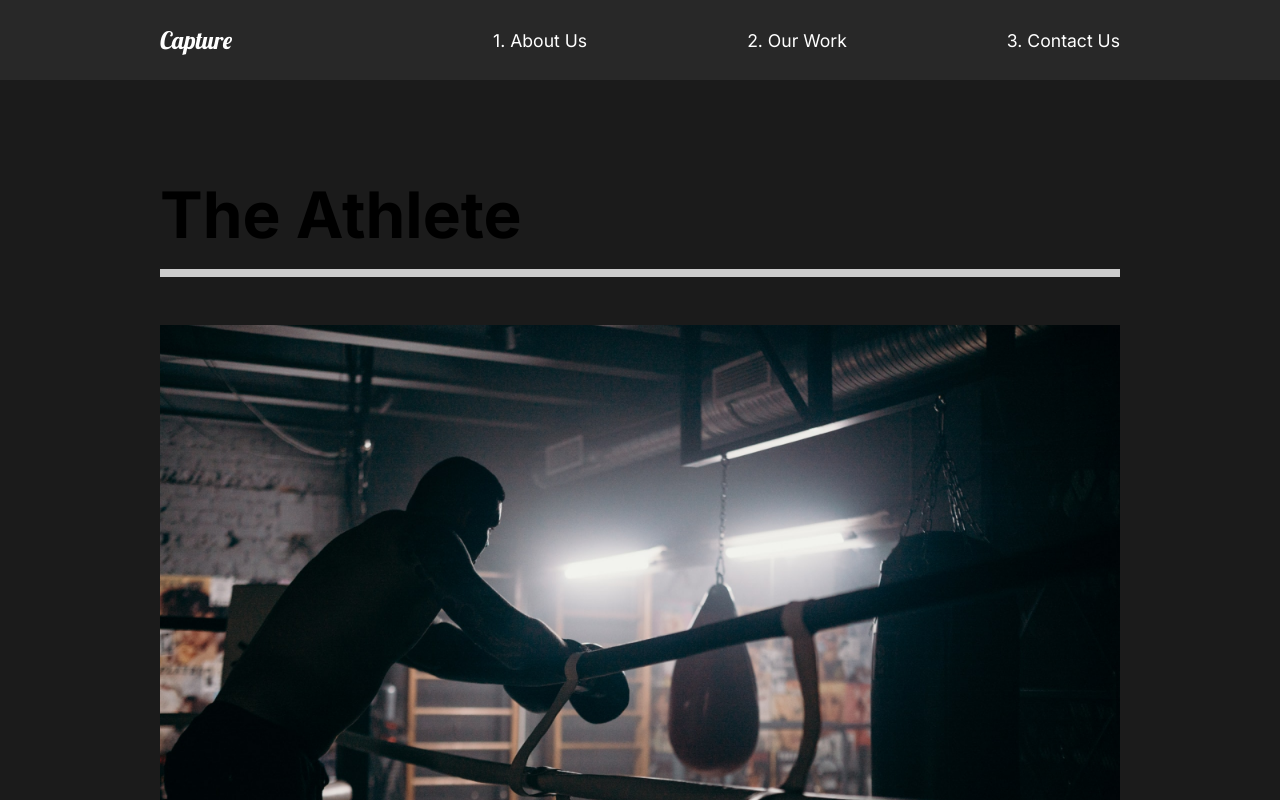
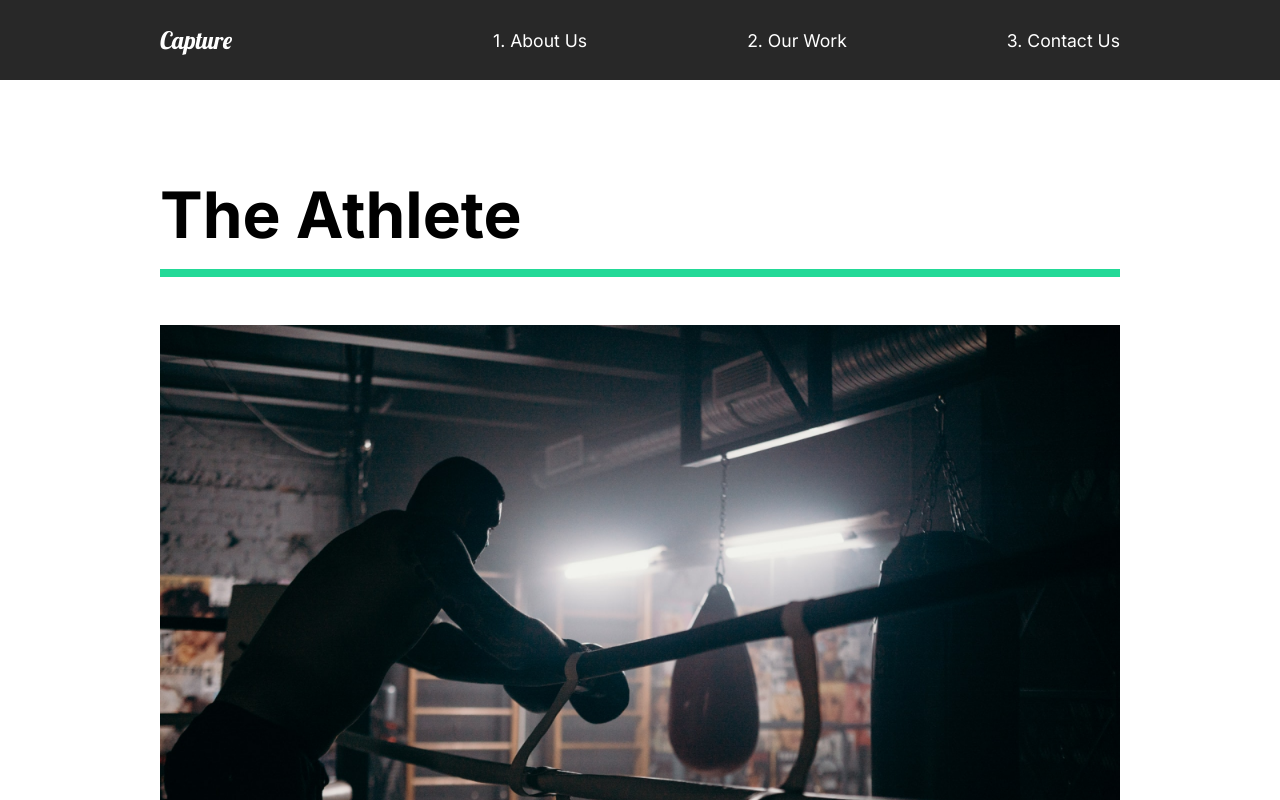
Before and after one commit to geoffctn/capture, a React (Create React App) app: page /work in a window 1280 px wide. Shown: the top 800 px of the page. Built offline with nearby package versions, Linux system fonts and the light colour scheme.

Commit message:
added animations

```diff
--- a/src/App.js
+++ b/src/App.js
@@ -1,5 +1,5 @@
 // router
-import { Switch, Route } from 'react-router-dom'
+import { Switch, Route, useLocation } from 'react-router-dom'
 // pages
 import AboutUs from './pages/AboutUs'
 import ContactUs from './pages/ContactUs'
@@ -9,13 +9,17 @@ import MovieDetail from './pages/MovieDetail'
 import Nav from './components/Nav'
 // styles
 import GlobalStyle from './components/GlobalStyle'
+// animations
+import { AnimatePresence } from 'framer-motion'
 
 function App() {
+  const location = useLocation()
   return (
     <div className="App">
       <GlobalStyle />
       <Nav />
-      <Switch>
+      <AnimatePresence exitBeforeEnter>
+        <Switch location={location} key={location.pathname}>
           <Route exact path="/">
             <AboutUs />
           </Route>
@@ -29,6 +33,7 @@ function App() {
             <ContactUs />
           </Route>
         </Switch>
+      </AnimatePresence>
     </div>
   )
 }
--- /dev/null
+++ b/src/animation.js
@@ -0,0 +1,94 @@
+export const pageAnimation = {
+  hidden: {
+    opacity: 0,
+    y: 300,
+  },
+  show: {
+    opacity: 1,
+    y: 0,
+    transition: {
+      duration: 1,
+      when: 'beforeChildren',
+      staggerChildren: 0.25,
+    },
+  },
+  exit: {
+    opacity: 0,
+    transition: {
+      duration: 0.5,
+    },
+  },
+}
+
+export const titleAnimation = {
+  hidden: {
+    y: 200,
+  },
+  show: {
+    y: 0,
+    transition: {
+      duration: 0.75,
+      ease: 'easeOut',
+    },
+  },
+}
+
+export const fade = {
+  hidden: {
+    opacity: 0,
+  },
+  show: {
+    opacity: 1,
+    transition: {
+      duration: 0.75,
+      ease: 'easeOut',
+    },
+  },
+}
+
+export const photoAnimation = {
+  hidden: {
+    opacity: 0,
+    scale: 1.5,
+  },
+  show: {
+    opacity: 1,
+    scale: 1,
+    transition: {
+      duration: 0.75,
+      ease: 'easeOut',
+    },
+  },
+}
+
+export const lineAnimation = {
+  hidden: {
+    width: '0%',
+  },
+  show: {
+    width: '100%',
+    transition: {
+      duration: 1,
+    },
+  },
+}
+
+export const slider = {
+  hidden: { x: '-130%', skew: '45deg' },
+  show: {
+    x: '100%',
+    skew: '0deg',
+    transition: { ease: 'easeOut', duration: 1 },
+  },
+}
+
+export const sliderContainer = {
+  hidden: { opacity: 1 },
+  show: {
+    opacity: 1,
+    transition: {
+      staggerChildren: 0.1,
+      ease: 'easeOut',
+    },
+  },
+}
--- /dev/null
+++ b/src/components/Wave.js
@@ -0,0 +1,31 @@
+import React from 'react'
+import styled from 'styled-components'
+import { motion } from 'framer-motion'
+
+const Wave = () => {
+  return (
+    <WaveSvg
+      viewBox="0 0 1440 363"
+      fill="none"
+      xmlns="http://www.w3.org/2000/svg"
+    >
+      <motion.path
+        initial={{ pathLength: 0, pathOffset: 1 }}
+        animate={{ pathLength: 1, pathOffset: 0 }}
+        transition={{ duration: 1 }}
+        d="M1440 27.4774C1352.73 19.8184 1122.41 49.0556 899.331 227.276C620.48 450.052 354.282 355.647 170.328 185.318C23.165 49.0556 -4.21721 8.32998 0.487081 5"
+        stroke="#D96ED4"
+        strokeOpacity="0.1"
+        strokeWidth="10"
+      />
+    </WaveSvg>
+  )
+}
+
+const WaveSvg = styled.svg`
+  position: absolute;
+  left: 0;
+  z-index: 1;
+`
+
+export default Wave
--- a/src/pages/AboutUs.js
+++ b/src/pages/AboutUs.js
@@ -2,14 +2,22 @@ import React from 'react'
 import AboutSection from '../components/AboutSection'
 import ServicesSection from '../components/ServicesSection'
 import FaqSection from '../components/FaqSection'
+// animations
+import { motion } from 'framer-motion'
+import { pageAnimation } from '../animation'
 
 const AboutUs = () => {
   return (
-    <>
+    <motion.div
+      exit="exit"
+      variants={pageAnimation}
+      initial="hidden"
+      animate="show"
+    >
       <AboutSection />
       <ServicesSection />
       <FaqSection />
-    </>
+    </motion.div>
   )
 }
 
--- a/src/pages/ContactUs.js
+++ b/src/pages/ContactUs.js
@@ -1,10 +1,19 @@
 import React from 'react'
+// animations
+import { motion } from 'framer-motion'
+import { pageAnimation } from '../animation'
 
 const ContactUs = () => {
   return (
-    <div>
+    <motion.div
+      exit="exit"
+      variants={pageAnimation}
+      initial="hidden"
+      animate="show"
+      style={{ background: '#fff' }}
+    >
       <h1>Contact Us</h1>
-    </div>
+    </motion.div>
   )
 }
 
--- a/src/pages/MovieDetail.js
+++ b/src/pages/MovieDetail.js
@@ -2,6 +2,9 @@ import React, { useState, useEffect } from 'react'
 import { useHistory } from 'react-router-dom'
 import styled from 'styled-components'
 import { MovieState } from '../movieState'
+// animations
+import { motion } from 'framer-motion'
+import { pageAnimation } from '../animation'
 
 const MovieDetail = () => {
   const [movies, setMovies] = useState(MovieState)
@@ -17,7 +20,12 @@ const MovieDetail = () => {
   return (
     <>
       {movie && (
-        <Details>
+        <Details
+          exit="exit"
+          variants={pageAnimation}
+          initial="hidden"
+          animate="show"
+        >
           <Headline>
             <h2>{movie.title}</h2>
             <img src={movie.mainImg} alt="movie" />
@@ -40,7 +48,7 @@ const MovieDetail = () => {
   )
 }
 
-const Details = styled.div`
+const Details = styled(motion.div)`
   color: white;
 `
 const Headline = styled.div`
--- a/src/pages/OurWork.js
+++ b/src/pages/OurWork.js
@@ -5,15 +5,39 @@ import styled from 'styled-components'
 import athlete from '../img/athlete-small.png'
 import theracer from '../img/theracer-small.png'
 import goodtimes from '../img/goodtimes-small.png'
+// animations
+import { motion } from 'framer-motion'
+import {
+  pageAnimation,
+  photoAnimation,
+  fade,
+  lineAnimation,
+  slider,
+  sliderContainer,
+} from '../animation'
 
 const OurWork = () => {
   return (
-    <Work>
+    <Work
+      exit="exit"
+      variants={pageAnimation}
+      initial="hidden"
+      animate="show"
+      style={{ background: '#fff' }}
+    >
+      <motion.div variants={sliderContainer}>
+        <Frame1 variants={slider}></Frame1>
+        <Frame2 variants={slider}></Frame2>
+        <Frame3 variants={slider}></Frame3>
+        <Frame4 variants={slider}></Frame4>
+      </motion.div>
       <Movie>
-        <h2>The Athlete</h2>
-        <div className="line"></div>
+        <motion.h2 variants={fade}>The Athlete</motion.h2>
+        <motion.div variants={lineAnimation} className="line"></motion.div>
         <Link to="/work/the-athlete">
-          <img src={athlete} alt="athlete" />
+          <Hide>
+            <motion.img variants={photoAnimation} src={athlete} alt="athlete" />
+          </Hide>
         </Link>
       </Movie>
       <Movie>
@@ -34,7 +58,7 @@ const OurWork = () => {
   )
 }
 
-const Work = styled.div`
+const Work = styled(motion.div)`
   min-height: 100vh;
   padding: 5rem 10rem;
   overflow: hidden;
@@ -47,7 +71,7 @@ const Movie = styled.div`
   .line {
     height: 0.5rem;
     margin-bottom: 3rem;
-    background: #cccccc;
+    background: #23d997;
   }
   img {
     width: 100%;
@@ -55,5 +79,28 @@ const Movie = styled.div`
     object-fit: cover;
   }
 `
+const Hide = styled.div`
+  overflow: hidden;
+`
+
+// frame animations
+const Frame1 = styled(motion.div)`
+  position: fixed;
+  left: 0;
+  top: 10%;
+  width: 100%;
+  height: 100vh;
+  background: #fffebf;
+  z-index: 2;
+`
+const Frame2 = styled(Frame1)`
+  background: #ff8efb;
+`
+const Frame3 = styled(Frame1)`
+  background: #8ed2ff;
+`
+const Frame4 = styled(Frame1)`
+  background: #8effa0;
+`
 
 export default OurWork
--- a/src/styles.js
+++ b/src/styles.js
@@ -11,6 +11,7 @@ export const About = styled.div`
 export const Description = styled.div`
   flex: 1;
   padding-right: 5rem;
+  z-index: 2;
   h2 {
     font-weight: lighter;
   }
@@ -18,6 +19,7 @@ export const Description = styled.div`
 export const Image = styled.div`
   flex: 1;
   overflow: hidden;
+  z-index: 2;
   img {
     width: 100%;
     height: 80vh;
```
Also changed, not shown: src/components/AboutSection.js (+19 -10 lines). Lines whose indentation alone changed are shown as unchanged.
